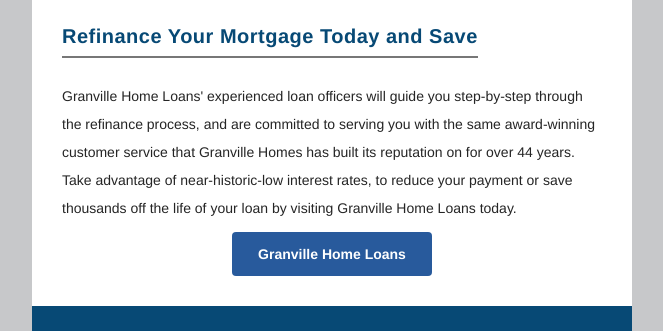
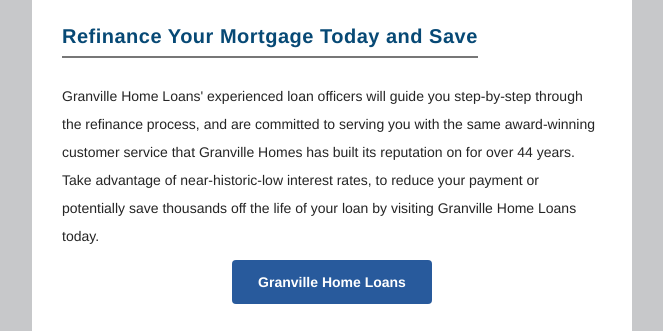
Before and after one commit to kevi123/home-owner-email-04-22-2021, a plain HTML site: page index.html in a window 1280 px wide. Shown: the part 959-1290 px from the top of the page, without its empty margins (308-971 px from the left). Drawn offline with Linux system fonts and the light colour scheme; a web font is replaced by a local one.

Commit message:
Added revision from Chris Robson

```diff
--- a/index.html
+++ b/index.html
@@ -349,7 +349,7 @@
 					<tr style="-ms-text-size-adjust:100%;-webkit-text-size-adjust:100%;background-color: #ffffff !important;">
 						<td style="-ms-text-size-adjust:100%;-webkit-text-size-adjust:100%;mso-table-lspace:0pt !important;mso-table-rspace:0pt !important;padding:30px; font-family: 'Montserrat', Helvetica, Arial, 'sans-serif' !important; font-size: 16px; mso-height-rule: exactly; line-height: 1.5em; color: #252525; margin-bottom: 10px;" class="">
 						<div class="heading-section"><span class="subheading" style="display:inline-block;font-size:20px;text-transform: none; letter-spacing:.5px;color:#074975;position:relative;text-align: center !important;"><b>Refinance Your Mortgage Today and Save</b> </span>
-						<p class="bodyContent" style="font-family: 'Montserrat', Helvetica, Arial, 'sans-serif' !important; font-size: 14px; mso-height-rule: exactly; line-height: 2em; color: #252525; margin-bottom: 10px; text-align: left;">Granville Home Loans' experienced loan officers will guide you step-by-step through the refinance process, and are committed to serving you with the same award-winning customer service that Granville Homes has built its reputation on for over 44 years. Take advantage of near-historic-low interest rates, to reduce your payment or save thousands off the life of your loan by visiting Granville Home Loans today.
+						<p class="bodyContent" style="font-family: 'Montserrat', Helvetica, Arial, 'sans-serif' !important; font-size: 14px; mso-height-rule: exactly; line-height: 2em; color: #252525; margin-bottom: 10px; text-align: left;">Granville Home Loans' experienced loan officers will guide you step-by-step through the refinance process, and are committed to serving you with the same award-winning customer service that Granville Homes has built its reputation on for over 44 years. Take advantage of near-historic-low interest rates, to reduce your payment or potentially save thousands off the life of your loan by visiting Granville Home Loans today.
 						&nbsp;</p>
 						<!-- Button : BEGIN -->
 
```
